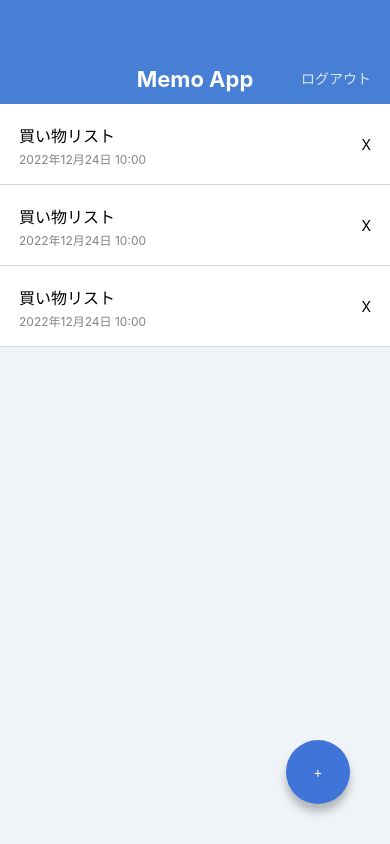
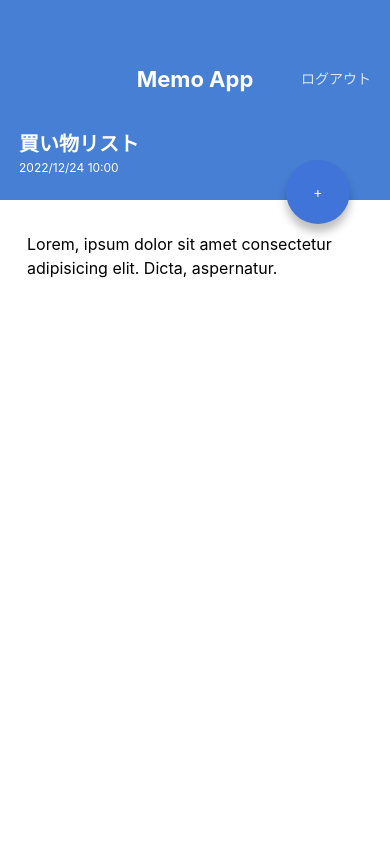
Before and after one commit to noco-tech/MemoApp, a React Native app: screen / in a window 390 px wide. Built offline with nearby package versions, Linux system fonts and the light colour scheme.

Commit message:
Create MemoDetailScreen

```diff
--- a/App.jsx
+++ b/App.jsx
@@ -1,22 +1,6 @@
-import { StyleSheet, View } from 'react-native';
-
-import AppBar from './src/components/AppBar';
-import MemoList from './src/components/MemoList';
-import CircleButton from './src/components/CircleButton';
+import MemoListScreen from './src/screens/MemoListScreen';
+import MemoDetailScreen from './src/screens/MemoDetailScreen';
 
 export default function App() {
-  return (
-    <View style={styles.container}>
-      <AppBar />
-      <MemoList />
-      <CircleButton>+</CircleButton>
-    </View>
-  );
+  return <MemoDetailScreen />;
 }
-
-const styles = StyleSheet.create({
-  container: {
-    flex: 1 /* 画面いっぱい */,
-    backgroundColor: '#F0F4F8',
-  },
-});
--- a/src/components/CircleButton.jsx
+++ b/src/components/CircleButton.jsx
@@ -1,10 +1,10 @@
 import { View, Text, StyleSheet } from 'react-native';
-import { string } from 'prop-types';
+import { string, shape } from 'prop-types';
 
 export default function CircleButton(props) {
-  const { children } = props;
+  const { children, style } = props;
   return (
-    <View style={styles.circleButton}>
+    <View style={[styles.circleButton, style]}>
       <Text style={styles.circleButtonLabel}>{children}</Text>
     </View>
   );
@@ -13,6 +13,10 @@
 // childrenが必須の場合
 CircleButton.propTypes = {
   children: string.isRequired,
+  style: shape(),
+};
+CircleButton.defaultProps = {
+  style: null,
 };
 
 // childrenが無い場合初期値を設定(上のisRequiredは記述しない)
--- /dev/null
+++ b/src/screens/MemoDetailScreen.jsx
@@ -0,0 +1,54 @@
+import { View, Text, ScrollView, StyleSheet } from 'react-native';
+import AppBar from '../components/AppBar';
+import CircleButton from '../components/CircleButton';
+
+export default function MemoDetailScreen() {
+  return (
+    <View style={styles.container}>
+      <AppBar />
+      <View style={styles.memoHeader}>
+        <Text style={styles.memoTitle}>買い物リスト</Text>
+        <Text style={styles.memoDate}>2022/12/24 10:00</Text>
+      </View>
+      <ScrollView style={styles.memoBody}>
+        <Text style={styles.memoText}>
+          Lorem, ipsum dolor sit amet consectetur adipisicing elit. Dicta, aspernatur.
+        </Text>
+      </ScrollView>
+      <CircleButton style={{ top: 160, bottom: 'auto' }}>+</CircleButton>
+    </View>
+  );
+}
+
+const styles = StyleSheet.create({
+  container: {
+    flex: 1,
+    backgroundColor: '#fff',
+  },
+  memoHeader: {
+    backgroundColor: '#467fd3',
+    height: 96,
+    justifyContent: 'center',
+    paddingVertical: 24,
+    paddingHorizontal: 19,
+  },
+  memoTitle: {
+    color: '#fff',
+    fontSize: 20,
+    lineHeight: 32,
+    fontWeight: 'bold',
+  },
+  memoDate: {
+    color: '#fff',
+    fontSize: 12,
+    lineHeight: 16,
+  },
+  memoBody: {
+    paddingVertical: 32,
+    paddingHorizontal: 27,
+  },
+  memoText: {
+    fontSize: 16,
+    lineHeight: 24,
+  },
+});
--- /dev/null
+++ b/src/screens/MemoListScreen.jsx
@@ -0,0 +1,21 @@
+import { View, StyleSheet } from 'react-native';
+import AppBar from '../components/AppBar';
+import MemoList from '../components/MemoList';
+import CircleButton from '../components/CircleButton';
+
+export default function MemoListScreen() {
+  return (
+    <View style={styles.container}>
+      <AppBar />
+      <MemoList />
+      <CircleButton>+</CircleButton>
+    </View>
+  );
+}
+
+const styles = StyleSheet.create({
+  container: {
+    flex: 1 /* 画面いっぱい */,
+    backgroundColor: '#F0F4F8',
+  },
+});
```
